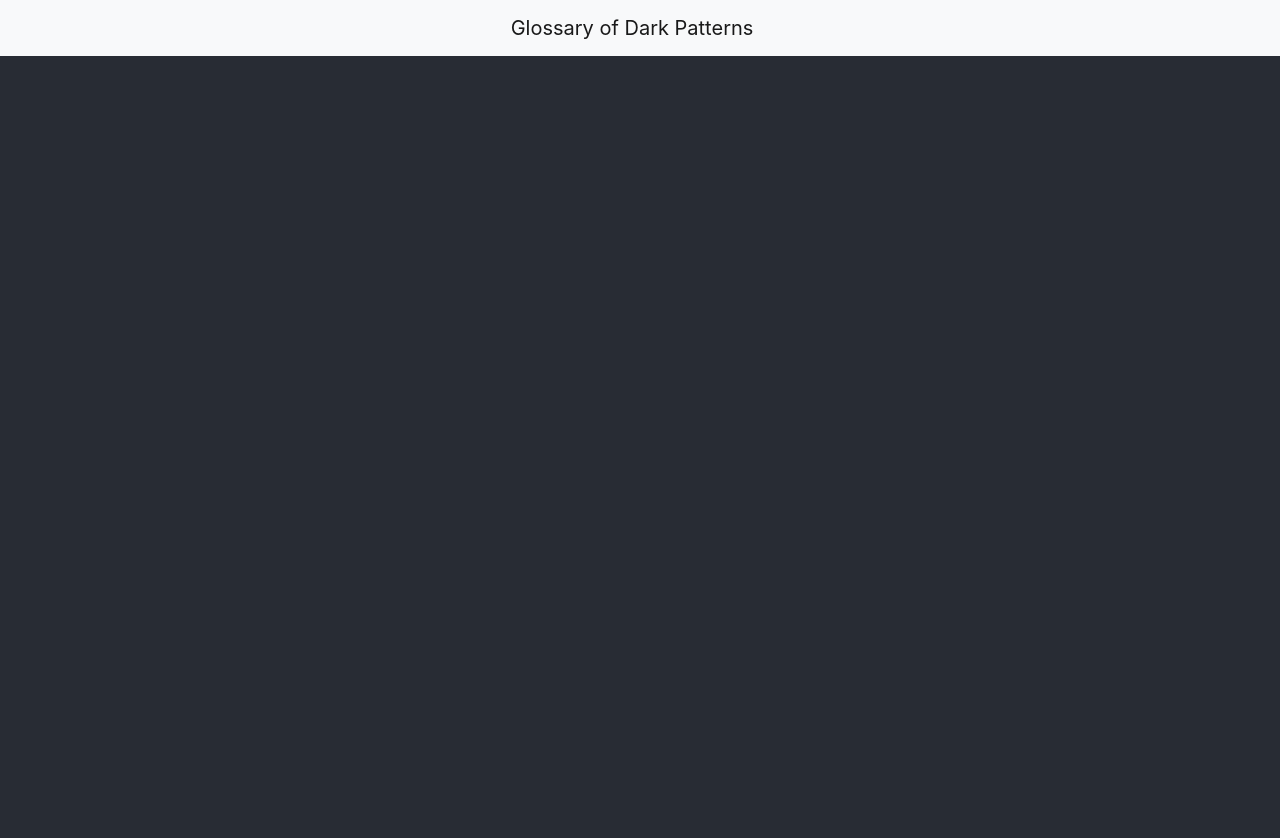
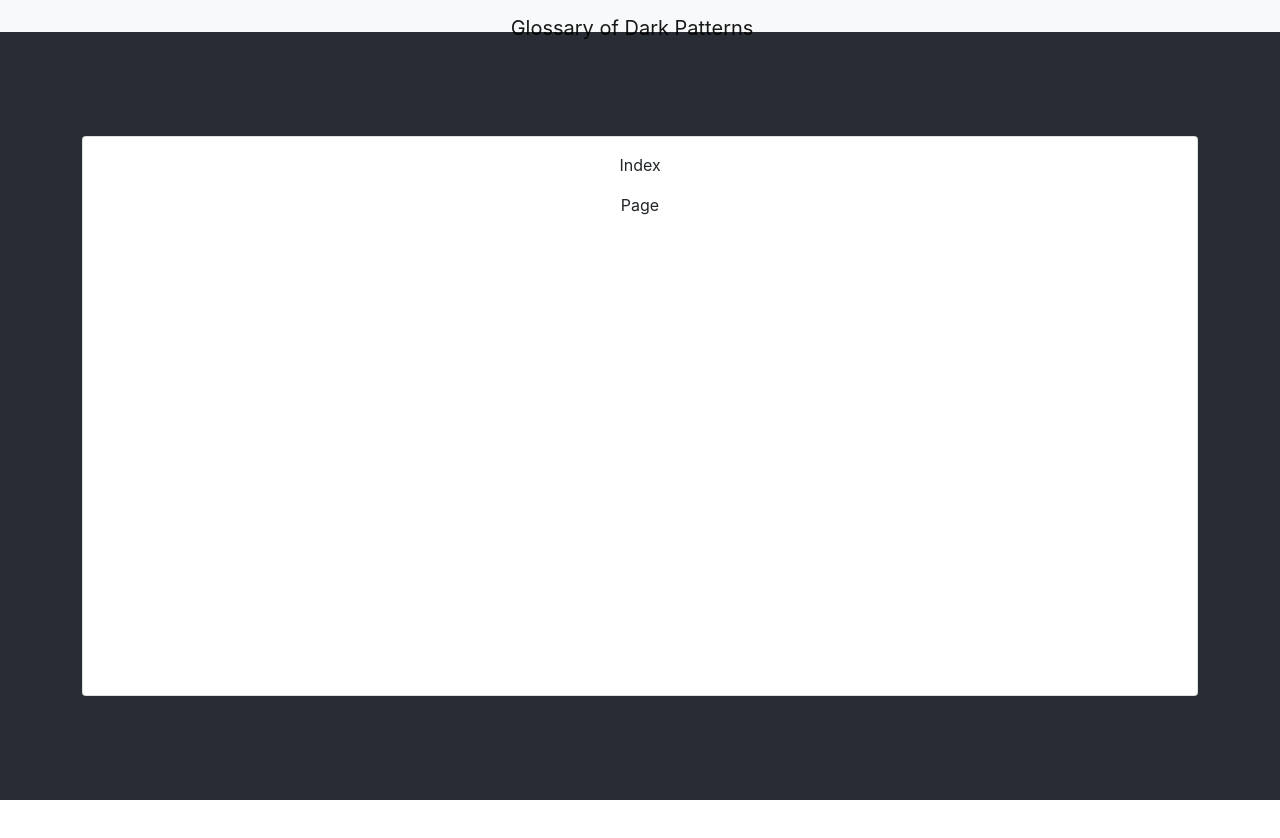
Before and after one commit to whysgai/dark-pattern-glossary, a React (Create React App) app: page / in a window 1280 px wide. Shown: the top 838 px of the page. After the commit the page ends 800 px from the top, so only its background shows below. Built offline with nearby package versions, Linux system fonts and the light colour scheme.

Commit message:
style: Implement background and card styling for glossary card

```diff
--- a/src/App.js
+++ b/src/App.js
@@ -1,15 +1,16 @@
 import logo from './logo.svg';
 import './styles/App.css';
-import NavBar from './components/navbar.js';
+import NavBar from './components/Navbar.js';
+import Glossary from './components/Glossary.js';
 
 function App() {
   return (
     <div className="App">
       <NavBar/>
-      <header className="App-header">
-      </header>
-      <main className="container">
-
+      <main className="background">
+        <div className="container">
+          <Glossary/>
+        </div>
       </main>
     </div>
   );
--- a/src/components/glossary.js
+++ b/src/components/glossary.js
@@ -1,6 +1,18 @@
+import GlossaryIndex from '../components/GlossaryIndex.js';
+import GlossaryPage from '../components/GlossaryPage.js';
+
 const Glossary = props =>
     <div>
-        <p>hi!</p>
+        <div class="card glossary-card">
+            <div class="card-body">
+                <div>
+                    <GlossaryIndex/>
+                </div>
+                <div>
+                    <GlossaryPage/>
+                </div>
+            </div>
+        </div>
     </div>
 
 export default Glossary;
--- a/src/components/navbar.js
+++ b/src/components/navbar.js
@@ -1,5 +1,5 @@
 const NavBar = props =>
-    <nav class="navbar navbar-light bg-light">
+    <nav class="navbar nav-stick navbar-light bg-light">
         <div class="navdiv">
             <a class="navbar-brand" href="#">Glossary of Dark Patterns</a>
         </div>
--- a/src/styles/styles.css
+++ b/src/styles/styles.css
@@ -1,5 +1,26 @@
+.nav-stick {
+    position: -webkit-sticky;
+    position: sticky;
+    top: 0;
+    height: 4vh;
+}
+
 .navdiv {
     width: 100%;
     display: flex;
     justify-content: center;
 }
+
+main.background {
+    background-color: #282c34;
+    height: 96vh;
+    display: flex;
+    flex-direction: column;
+    align-items: center;
+    justify-content: center;
+}
+
+.glossary-card {
+    height: 70vh;
+    /* width: 70vw; */
+}
```
